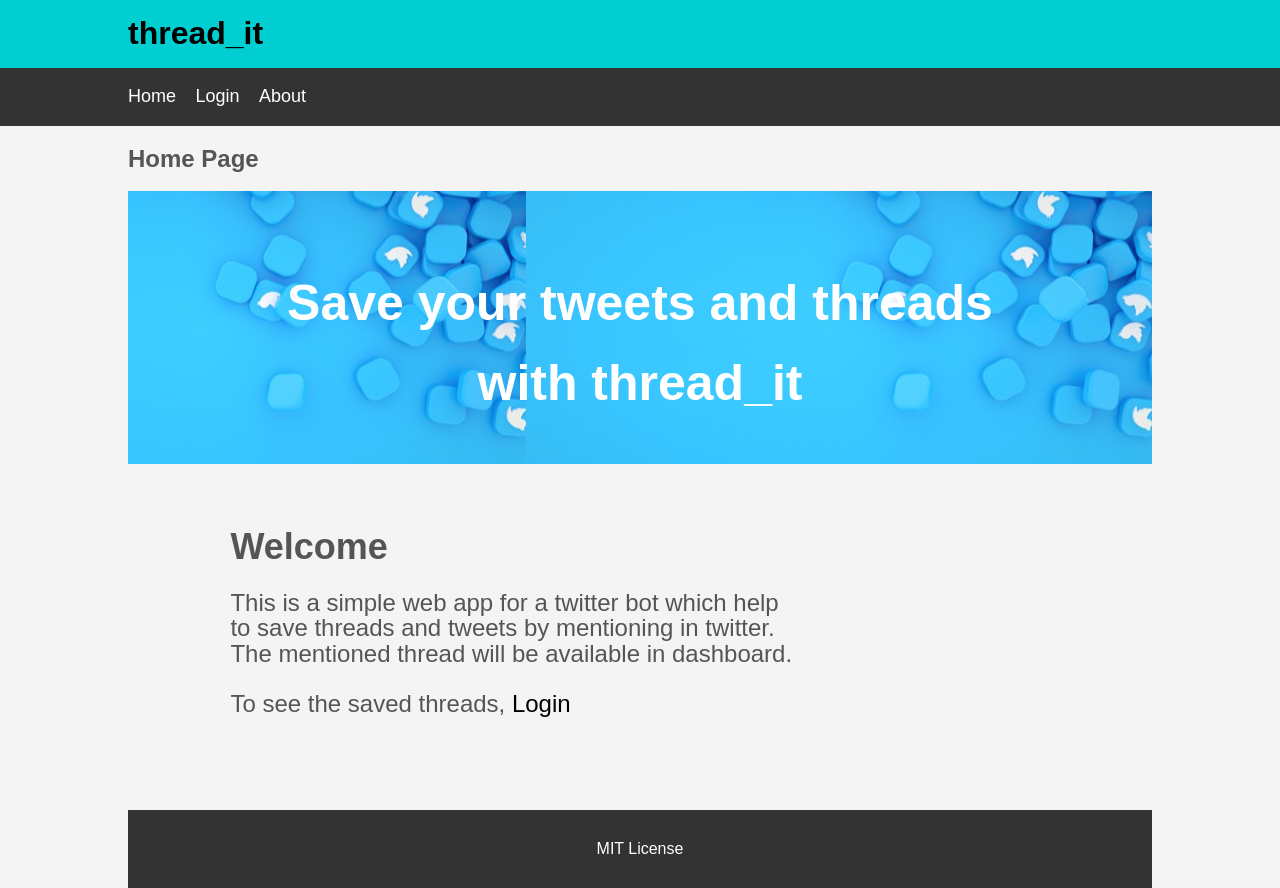
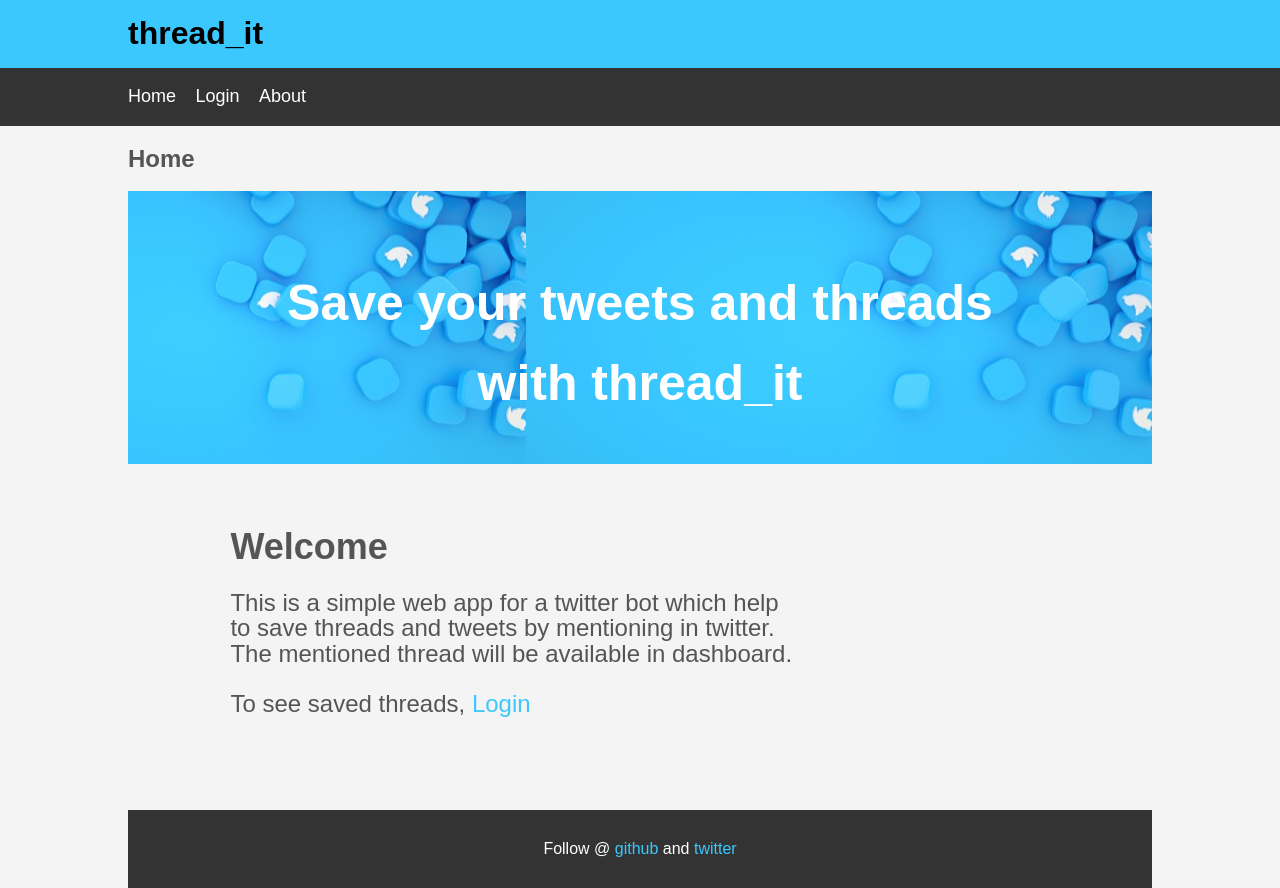
Before and after one commit to MUHAMMEDRIZALKE/ThreadSaver-Webapp, a Flask app: page / in a window 1280 px wide. Run offline with Flask 2, Linux system fonts and the light colour scheme; some libraries are stand-ins or nearby versions.

Commit message:
small changes

```diff
--- a/tspkg/static/style.css
+++ b/tspkg/static/style.css
@@ -14,7 +14,7 @@ body{
 }
 
 #main-header{
-	background-color:#00ced1;
+	background-color:#3bc8fe;
 	color:#fff;
 }
 
@@ -89,12 +89,20 @@ a:active{
 	box-sizing: border-box;
 }
 
+#main a{
+    color:#3bc8fe;
+}
+
 #main-footer{
 	background: #333;
 	color:#fff;
 	text-align: center;
 	padding:10px;
 	margin-top:70px;
+}
+
+#main-footer a{
+    color:#3bc8fe;
 }
 
 @media(max-width:600px){
--- a/tspkg/templates/about.html
+++ b/tspkg/templates/about.html
@@ -1,4 +1,4 @@
 {% extends "layout.html" %}
 {% block content %}
-    <h1>About Page</h1>
+    <h2>About</h2>
 {% endblock content %}
--- a/tspkg/templates/home.html
+++ b/tspkg/templates/home.html
@@ -1,7 +1,7 @@
 {% extends "layout.html" %}
 {% block content %}
 <!--	<link rel="stylesheet" type="text/css" href="static/main.css">-->
-    <h2>Home Page</h2>
+    <h2>Home</h2>
 <!--    <p>This is a simple web app for a twitter bot which help to save threads by mentioning in twitter.</p>-->
 	<section id="showcase">
 		<div class="container">
@@ -13,10 +13,14 @@
 			<h1>Welcome</h1>
 			<p>This is a simple web app for a twitter bot which help to save threads and tweets by mentioning in twitter.
 			The mentioned thread will be available in dashboard.</p>
-			<p>To see the saved threads, <a href="#">Login</a>  </p>
+			<p>To see saved threads, <a href="#">Login</a>  </p>
 		</section>
 	</div>
 	<footer id="main-footer">
-		<p>MIT License</p>
+		<p>
+			Follow @
+			<a class="github-button" href="https://github.com/save-tweet/thread-it" target="_blank">github</a> and
+			<a class="twitter-button" href="https://twitter.com/savethread" target="_blank">twitter</a>
+		</p>
 	</footer>
 {% endblock content %}
```
